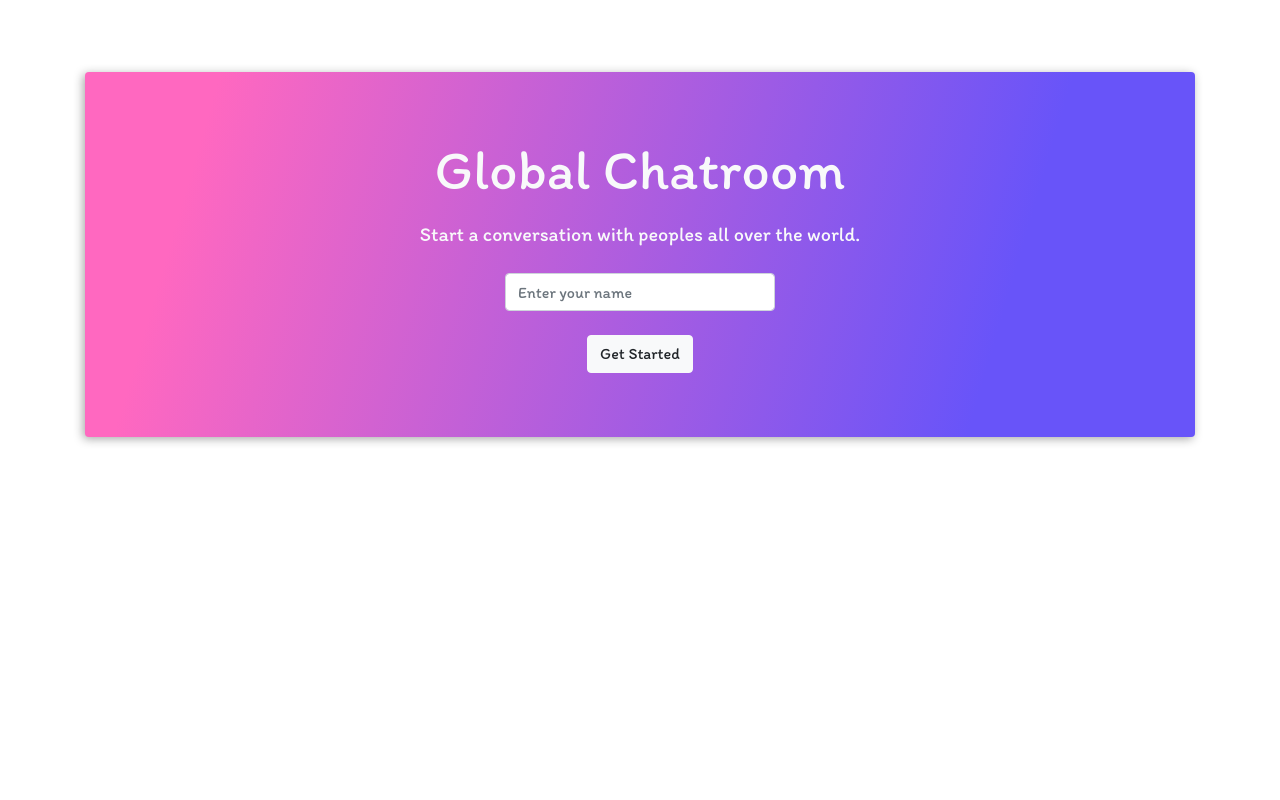
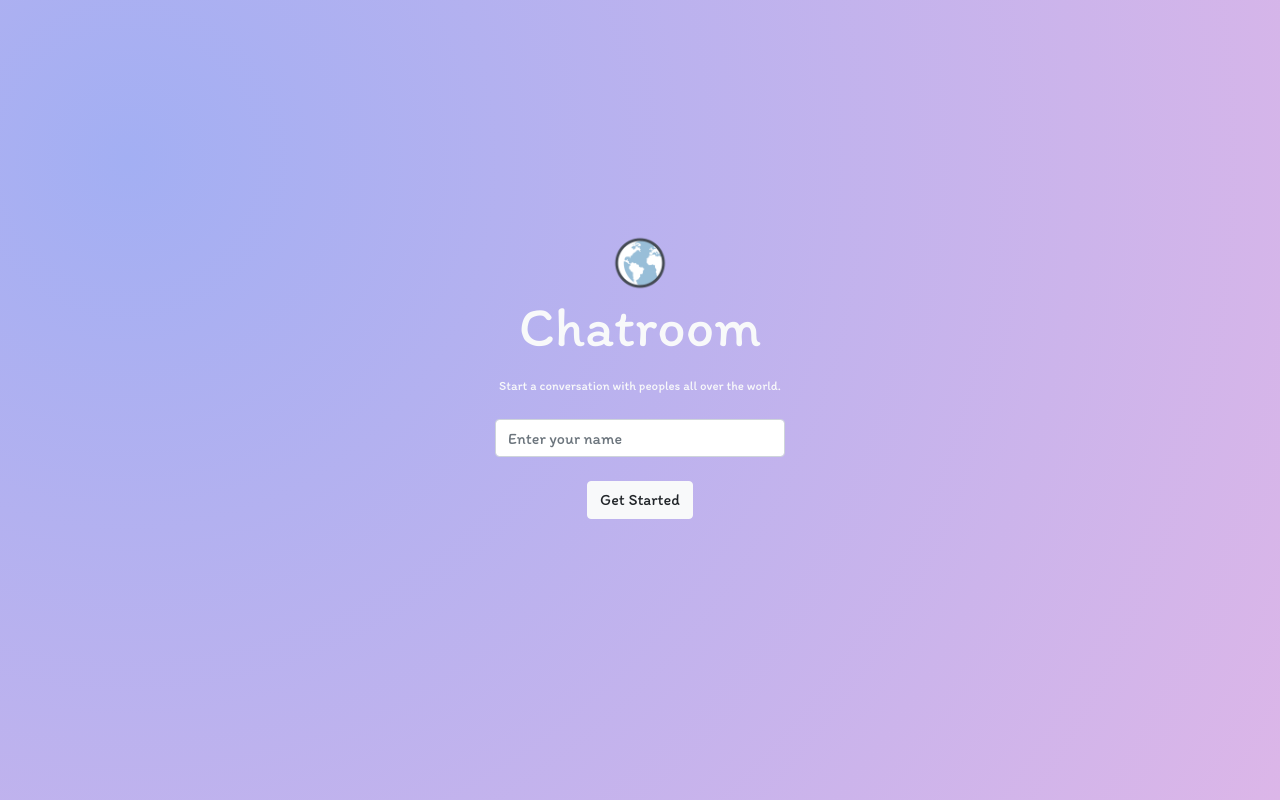
Before and after one commit to karandas777/Chatroom, a React (Create React App) app: page / in a window 1280 px wide. Built offline with nearby package versions, Linux system fonts and the light colour scheme.

Commit message:
changed style

```diff
--- a/src/App.js
+++ b/src/App.js
@@ -7,10 +7,8 @@ import Landing from './component/Landing';
 function App() {
   return (
     <Router>
-      <div className="mt-4 pt-5">
         <Route exact path="/" component={Landing} />
         <Route exact path="/chat" component={ChatList} />
-      </div>
     </Router>
   );
 }
--- a/src/component/ChatList.js
+++ b/src/component/ChatList.js
@@ -58,17 +58,23 @@ export default class ChatList extends Component {
 
     render() {
         return (
-            <div className="container-fluid">
+            <div className="container-fluid px-1">
                 <Header history={this.props.history} />
-                <div className="col-md-6 mx-auto pb-5 mb-4" id="chatlist">
+                <div className="col-md-6 mx-auto py-5 my-4" id="chatlist">
                     {
                         this.state.messageList && this.state.messageList.map((chat)=>(
-                            <div className="my-3" key={chat.id}>
-                                <div className="bg-grad text-light p-3 shadowx rounded">
-                                    <div className="small">{chat.username}</div>
-                                    <div className="h4 mb-0">{chat.message}</div>
+                            <div className="row my-3 mx-0" key={chat.id}>
+                                <div className="col-1 p-0">
+                                    <img src={`https://avatars.dicebear.com/api/avataaars/${chat.username}.svg?`}
+                                    className="userimg w-100 h-auto bg-light shadowx rounded-pill mt-1" alt="user-img"></img>
                                 </div>
-                                <div className="small text-right text-secondary px-2 mt-1">{chat.date}</div>
+                                <div className="col-11">
+                                    <div className="bg-grad text-light p-3 shadowx rounded">
+                                        <div className="small mb-2">{chat.username}</div>
+                                        <div className="h4 mb-0">{chat.message}</div>
+                                    </div>
+                                </div>
+                                <div className="col-12 small text-right text-secondary px-2 mt-2">{chat.date}</div>
                             </div>
                         ))
                     }
--- a/src/component/Form.js
+++ b/src/component/Form.js
@@ -47,11 +47,13 @@ export default class Form extends Component {
 
     render() {
         return (
-            <div className="container-fluid bg-light fixed-bottom w-100">
+            <div className="container-fluid bg-grad-light fixed-bottom shadowx px-0 w-100">
                 <div className="container py-3">
                     <div className="row">
                         <div className="col-9 pr-0">
-                            <textarea placeholder={this.state.placeHolder} name="message" value={this.state.message} type="text" rows="1" onChange={this.handleChange} className="form-control inp w-100"></textarea>
+                            <textarea placeholder={this.state.placeHolder} name="message"
+                            value={this.state.message} type="text" rows="1" onChange={this.handleChange}
+                            className="form-control inp w-100"></textarea>
                         </div>
                         <div className="col-3">
                             <button className="btn btn-success w-100 h-100" onClick={this.funvalidate}>
--- a/src/component/Header.js
+++ b/src/component/Header.js
@@ -10,7 +10,7 @@ export default class Header extends Component {
 
     render() {
         return (
-            <div className="container-fluid fixed-top w-100 bg-light px-0">
+            <div className="container-fluid fixed-top w-100 bg-grad-light shadowx px-0">
                 <div className="container">
                 <nav className="navbar navbar-light px-0">
                     <span className="navbar-brand">
--- a/src/component/Landing.js
+++ b/src/component/Landing.js
@@ -49,14 +49,15 @@ export default class Landing extends Component {
 
     render() {
         return (
-            <div className="container-fluid px-0">
-                <div className="container">
-                <div className="jumbotron jumbotron-fluid bg-grad shadowx rounded text-light">
+            <div className="container-fluid vh-100 bg-grad px-0">
+                <div className="container col-md-6 vh-100 holder">
+                <div className="text-light pb-5 content">
                     <div className="container text-center">
-                        <h1 className="display-4 mb-3">Global Chatroom</h1>
-                        <p className="lead">Start a conversation with peoples all over the world.</p>
+                        <img src={require('../assets/logo.png')} width="60" height="60" alt="logo" />
+                        <h1 className="display-4 mb-3">Chatroom</h1>
+                        <p className="small">Start a conversation with peoples all over the world.</p>
                         <input type="text" name="username" placeholder={this.state.placeHolder} onChange={this.handleChange}
-                            className="my-4 form-control mx-auto col-md-3">
+                            className="my-4 form-control mx-auto col-md-6">
                         </input>
                         <button className="btn btn-light" onClick={this.handleSubmit}>Get Started</button>
                     </div>
--- a/src/index.css
+++ b/src/index.css
@@ -7,11 +7,16 @@ html{
 
 body {
   margin: 0;
+  user-select: none;
   font-family: 'Itim', cursive;
 }
 
 .bg-grad{
-  background-image: linear-gradient( 106.4deg,  rgba(255,104,192,1) 11.1%, rgba(104,84,249,1) 81.3% );
+  background-image: radial-gradient( circle farthest-corner at 10% 20%,  rgba(163,175,243,1) 0%, rgba(220,182,232,1) 100.2% );
+}
+
+.bg-grad-light{
+  background-color: #eaeae8;
 }
 
 .shadowx{
@@ -22,6 +27,26 @@ body {
   resize: none;
 }
 
+.holder{
+  display: table;
+}
+
+.content{
+  display: table-cell;
+  vertical-align: middle;
+}
+
+.userimg{
+  width: 50%;
+}
+
 body::-webkit-scrollbar{
   display: none;
 }
+
+
+@media screen and (max-width:600px){
+  .userimg{
+    width: 80%;
+  }
+}
```
